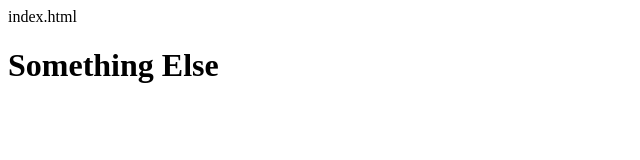
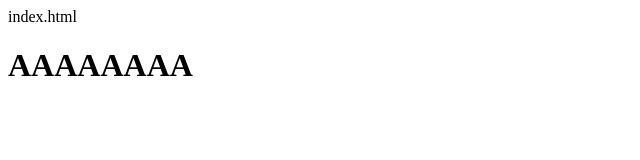
Before and after one commit to DavidVander/Class-4-Build, a plain HTML site: page index.html in a window 1280 px wide. Shown: the whole page, without its empty margins (0-640 px from the left). Drawn offline with Linux system fonts and the light colour scheme.

Commit message:
WHY AM I LIKE THIS

```diff
--- a/index.html
+++ b/index.html
@@ -5,6 +5,6 @@ index.html
 		<title>Week 4 Class Build</title>
 	</head>
 	<body>
-		<h1>Something Else</h1>
+		<h1>AAAAAAAA</h1>
 	</body>
 </html>
```
